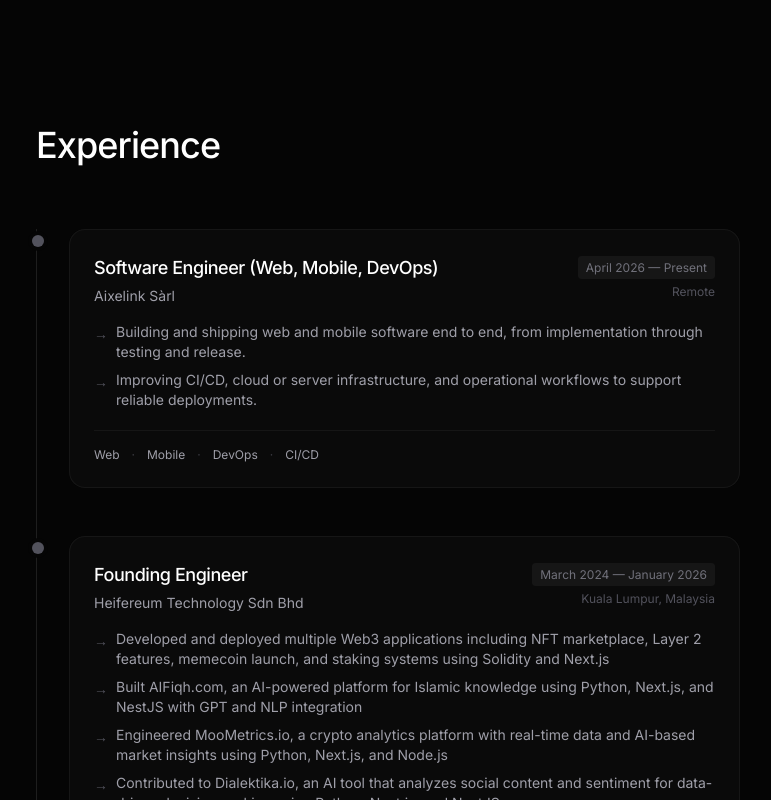
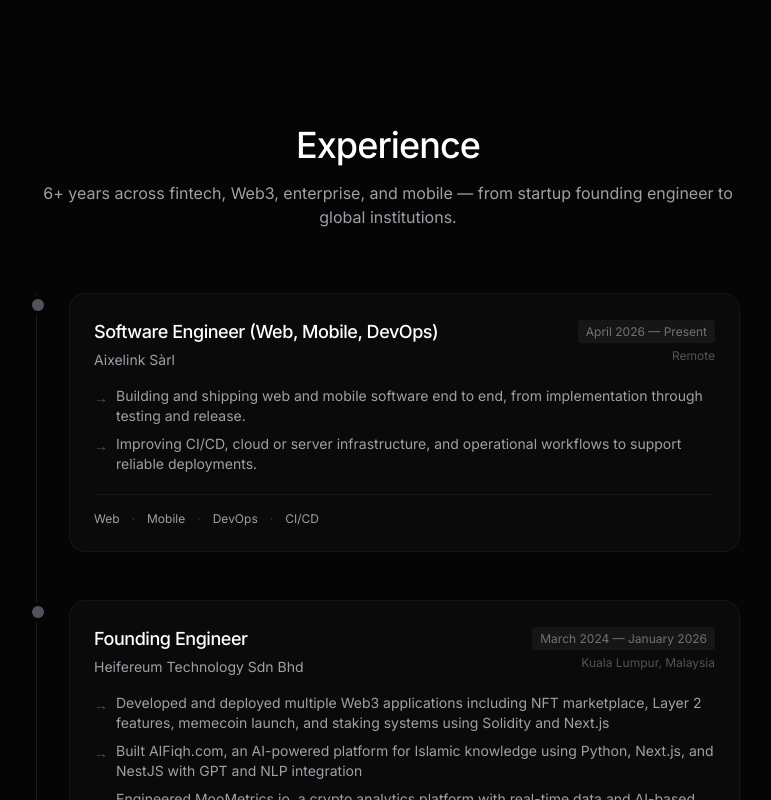
Before and after one commit to yusufsuhair/yusufsuhair-web, a Next.js app: page / in a window 1280 px wide. Shown: the part 1540-2340 px from the top of the page, without its empty margins (252-1023 px from the left). Built offline with nearby package versions, Linux system fonts and the light colour scheme.

Commit message:
minor change

```diff
--- a/components/ExperienceWidget.tsx
+++ b/components/ExperienceWidget.tsx
@@ -81,10 +81,13 @@ export default function ExperienceWidget() {
   return (
     <section id="experience" className="py-24">
       <div className="max-w-3xl mx-auto px-6 lg:px-8">
-        <div className="mb-16">
+        <div className="mb-16 text-center">
           <h2 className="text-3xl md:text-4xl font-medium tracking-tight text-white mb-4">
             Experience
           </h2>
+          <p className="text-zinc-400 text-base">
+            6+ years across fintech, Web3, enterprise, and mobile — from startup founding engineer to global institutions.
+          </p>
         </div>
 
         <div className="relative border-l border-white/10 ml-3 md:ml-0">
--- a/components/ProjectsWidget.tsx
+++ b/components/ProjectsWidget.tsx
@@ -166,11 +166,11 @@ export default function ProjectsWidget() {
   return (
     <section id="projects" className="py-24 relative">
       <div className="max-w-7xl mx-auto px-6 lg:px-8">
-        <div className="mb-12">
+        <div className="mb-12 text-center">
           <h2 className="text-3xl md:text-4xl font-medium tracking-tight text-white mb-4">
             Selected Work
           </h2>
-          <p className="text-zinc-400 text-base max-w-2xl">
+          <p className="text-zinc-400 text-base max-w-2xl mx-auto">
             A collection of systems, platforms, and tools I&apos;ve architected and shipped — from
             Web3 protocols to AI-driven apps and mobile products.
           </p>
--- a/components/YoutubeWidget.tsx
+++ b/components/YoutubeWidget.tsx
@@ -25,11 +25,11 @@ export default function YoutubeWidget() {
       <div className="max-w-7xl mx-auto px-6 lg:px-8">
 
         {/* Section Header */}
-        <div className="mb-12">
+        <div className="mb-12 text-center">
           <h2 className="text-3xl md:text-4xl font-medium tracking-tight text-white mb-4">
             On YouTube
           </h2>
-          <p className="text-zinc-400 text-base max-w-2xl">
+          <p className="text-zinc-400 text-base max-w-2xl mx-auto">
             I also create content — tutorials, tech stories, and behind-the-scenes of building products.
           </p>
         </div>
```
